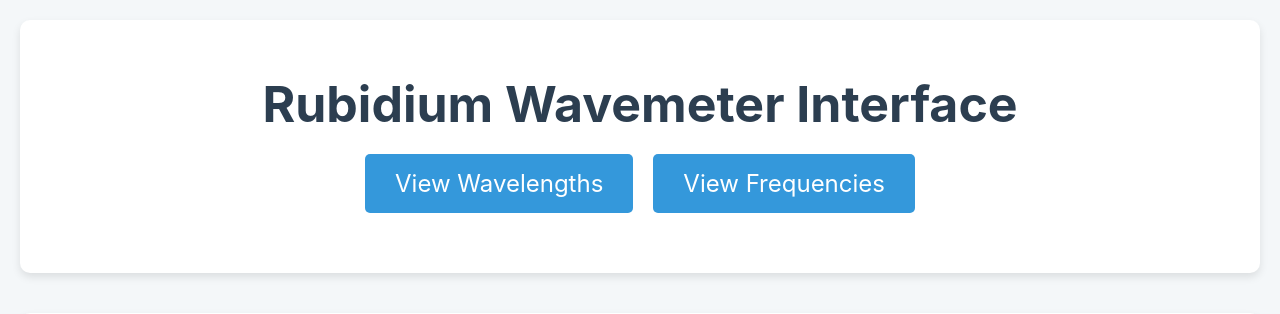
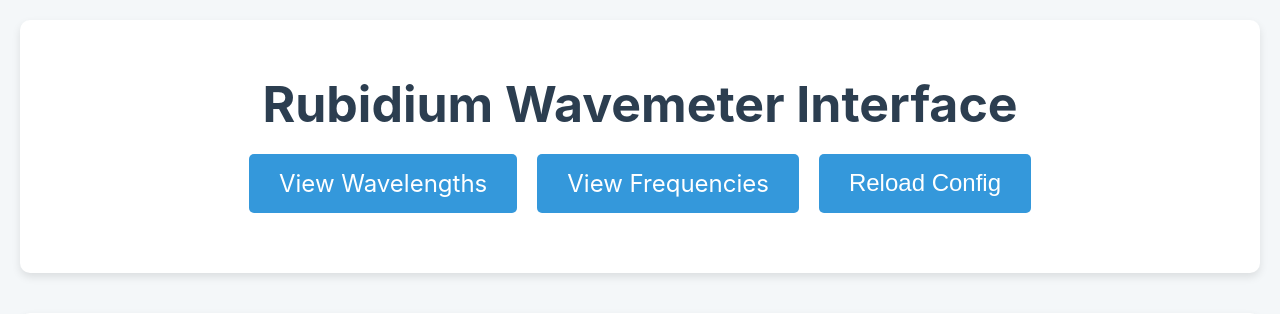
Before and after one commit to Quantum-Optics-LKB/LambdaMeterWeb, a Flask app: page / in a window 1280 px wide. Shown: the top 314 px of the page. Run offline with Flask 3, Linux system fonts and the light colour scheme; parts of the project's set-up code (start-up, migrations or seed data) failed here and were passed over.

Commit message:
update app.py, config.json, utils.js and home.html

```diff
--- a/app.py
+++ b/app.py
@@ -105,7 +105,12 @@ def update_config():
 def edit_config():
     return render_template('edit_config.html')
 
-
+@app.route('/api/reload_config', methods=['POST'])
+def reload_config():
+    global config
+    # Reload the configuration from the file
+    config = load_config()
+    return jsonify({"message": "Config reloaded successfully!"}), 200
 
 config = load_config()
 
--- a/config.json
+++ b/config.json
@@ -3,9 +3,9 @@
     "precision_freq": 3,
     "port": 8000,
     "channels": [
-    { "i": 0, "label": "Shakdag - 1D", "background": "#500", "reference_frequency": 384229.18 },
-    { "i": 1, "label": "Aoraki - Hydro", "background": "#300", "reference_frequency": 384227.29 },
-    { "i": 2, "label": "Kosciusko - Fluide Hydro", "background": "#500", "reference_frequency": 384232.37 },
+    { "i": 0, "label": "Shakdag - 1D", "reference_frequency": 384229.18 },
+    { "i": 1, "label": "Aoraki - Hydro",  "reference_frequency": 384227.29 },
+    { "i": 2, "label": "Kosciusko - Fluide Hydro",  "reference_frequency": 384232.37 },
     { "i": 3, "label": "Denali", "background": "#300", "reference_frequency": 384229.26 },
     { "i": 4, "label": "Empty", "background": "#000", "reference_frequency": 384230.50 },
     { "i": 5, "label": "Empty", "background": "#000", "reference_frequency": 384231.00 },
--- a/templates/home.html
+++ b/templates/home.html
@@ -14,6 +14,7 @@
         <div class="buttons">
             <a href="/wave" class="button">View Wavelengths</a>
             <a href="/freq" class="button">View Frequencies</a>
+            <button class="button" id="reload-config-btn">Reload Config</button>
         </div>
     </div>
     <div class="container_home">
@@ -44,4 +45,16 @@
     </div>
 </div>
 </body>
+<script src="/static/scripts/jquery-3.6.0.min.js"></script>
+<script>
+    // Function to reload the configuration
+    $('#reload-config-btn').on('click', function() {
+        $.post('/api/reload_config', function(response) {
+            alert(response.message);  // Show success message
+            location.reload();  // Reload the page to apply the new config
+        }).fail(function() {
+            alert('Failed to reload the config.');
+        });
+    });
+</script>
 </html>
```
Also changed, not shown: static/scripts/utils.js (+11 -0 lines).
